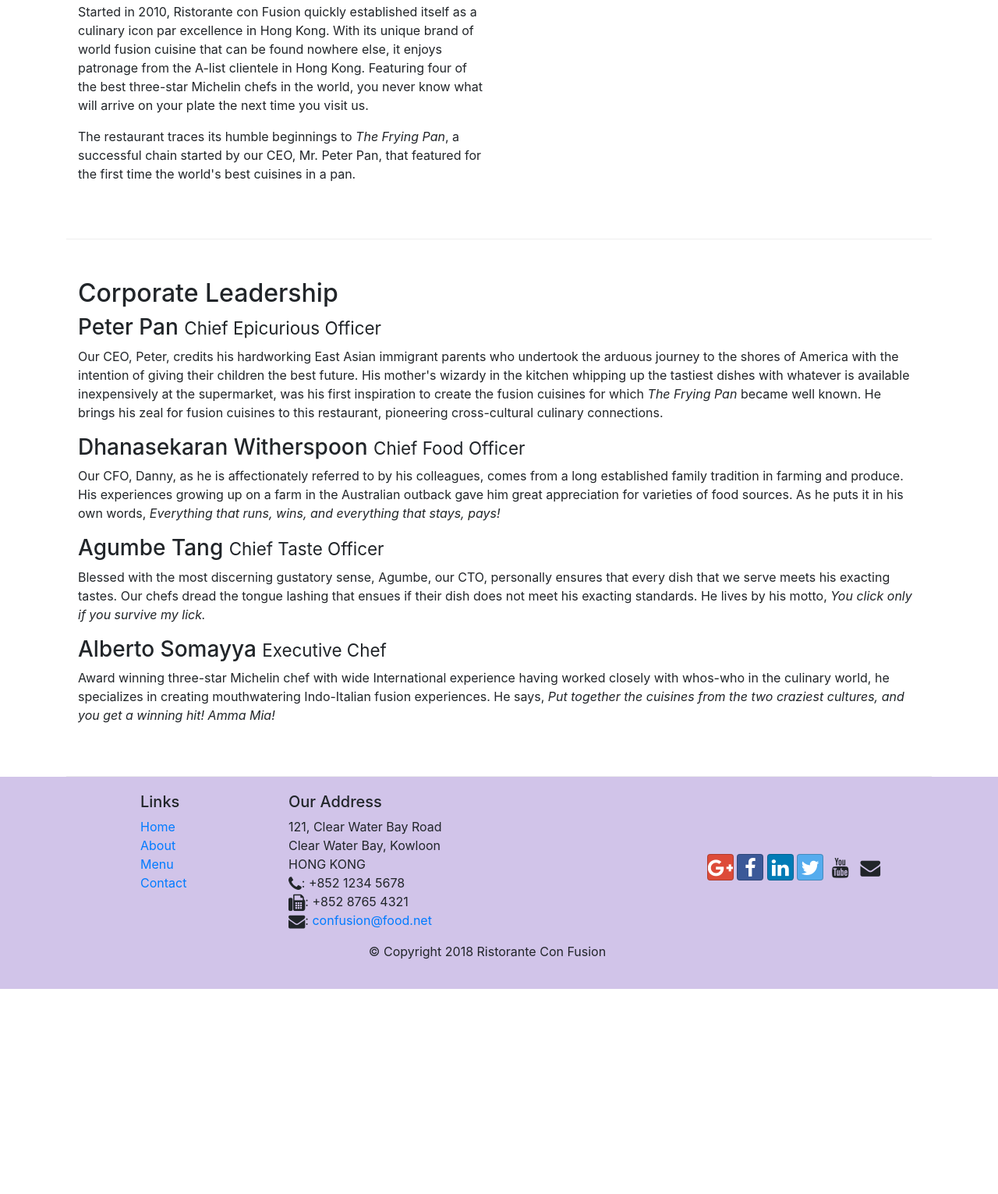
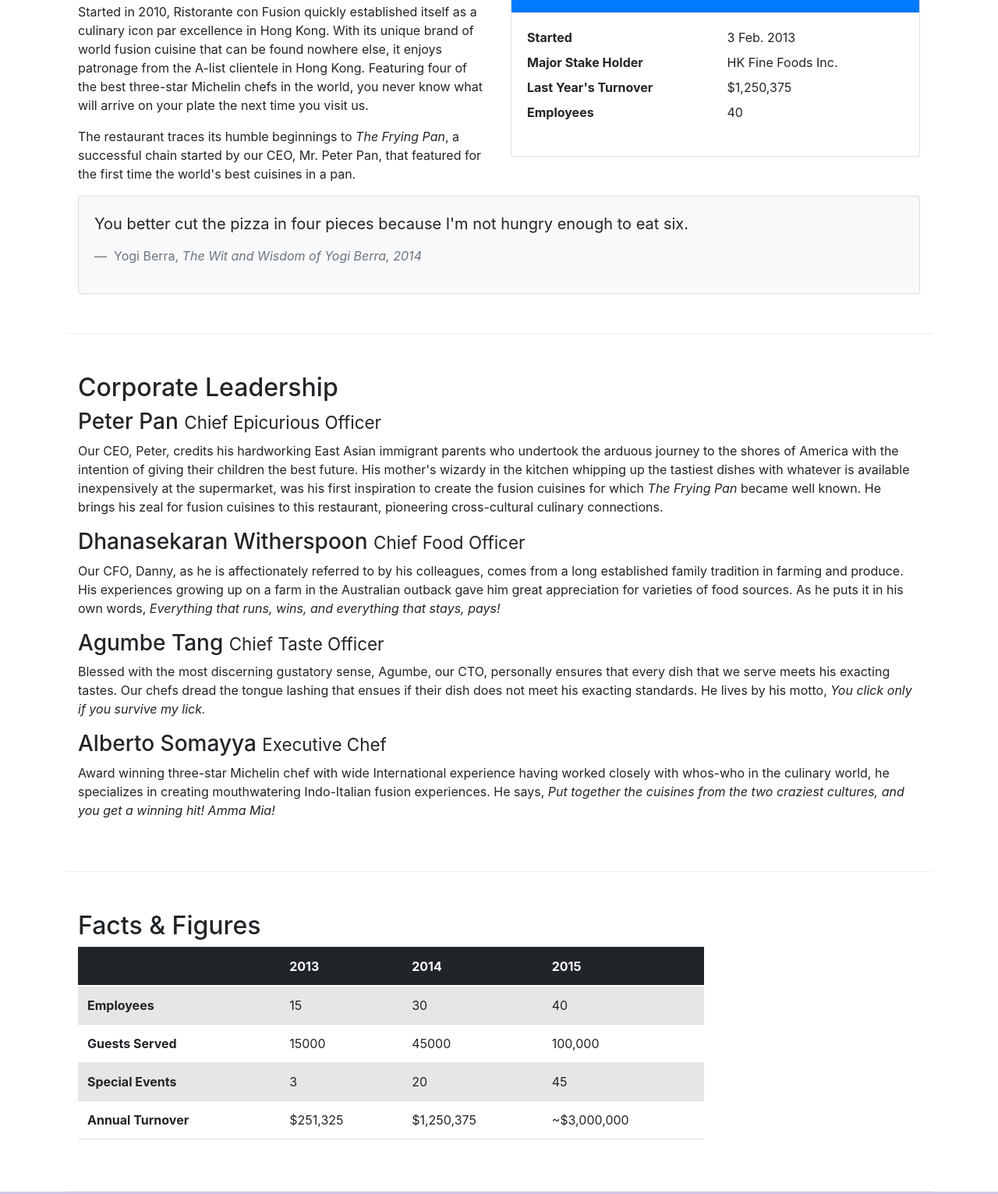
Before and after one commit to sabbamonte/conFusion, a website: page aboutus.html in a window 1280 px wide. Shown: the part 559-2090 px from the top of the page at 78% size. Before the commit the page ends 1827 px from the top, so only its background shows below. Drawn offline with nearby package versions, Linux system fonts and the light colour scheme.

Commit message:
imaged and media

```diff
--- a/aboutus.html
+++ b/aboutus.html
@@ -25,7 +25,7 @@
             <button class="navbar-toggler" type="button" data-toggle="collapse" data-target="#Navbar">
                 <span class="navbar-toggler-icon"></span>
             </button>
-            <a class="navbar-brand mr-auto" href="./index.html">Ristorante con Fusion</a>
+            <a class="navbar-brand mr-auto" href="./index.html"><img src="logo.png" height="30" widht="41"></a>
             <div class="collapse navbar-collapse" id="Navbar">
                 <ul class="navbar-nav mr-auto">
                     <li class="nav-item"><a class="nav-link" href="./index.html"><span class="fa fa-home fa-lg"></span>Home</a></li>
@@ -43,7 +43,8 @@
                     <h1>Ristorante con Fusion</h1>
                     <p>We take inspiration from the World's best cuisines, and create a unique fusion experience. Our lipsmacking creations will tickle your culinary senses!</p>
                 </div>
-                <div class="col-12 col-sm">
+                <div class="col-12 col-sm align-self-center">
+                    <img src="logo.png" class="img-fluid">
                 </div>
             </div>
         </div>
@@ -67,7 +68,34 @@
                 <p>Started in 2010, Ristorante con Fusion quickly established itself as a culinary icon par excellence in Hong Kong. With its unique brand of world fusion cuisine that can be found nowhere else, it enjoys patronage from the A-list clientele in Hong Kong.  Featuring four of the best three-star Michelin chefs in the world, you never know what will arrive on your plate the next time you visit us.</p>
                 <p>The restaurant traces its humble beginnings to <em>The Frying Pan</em>, a successful chain started by our CEO, Mr. Peter Pan, that featured for the first time the world's best cuisines in a pan.</p>
             </div>
-            <div>
+            <div class="col-sm">
+                <div class="card">
+                    <h3 class="card-header bg-primary text-white">Facts At a Glance</h3>
+                    <div class="card-body">
+                        <dl class="row">
+                            <dt class="col-6">Started</dt>
+                            <dd class="col-6">3 Feb. 2013</dd>
+                            <dt class="col-6">Major Stake Holder</dt>
+                            <dd class="col-6">HK Fine Foods Inc.</dd>
+                            <dt class="col-6">Last Year's Turnover</dt>
+                            <dd class="col-6">$1,250,375</dd>
+                            <dt class="col-6">Employees</dt>
+                            <dd class="col-6">40</dd>
+                        </dl>
+                    </div>
+                </div>
+            </div>
+            <div class="col-12">
+                <div class="card card-body bg-light">
+                    <blockquote class="blockquote">
+                        <p class="mb-0">You better cut the pizza in four pieces
+                            because I'm not hungry enough to eat six. </p>
+                        <br>
+                        <footer class="blockquote-footer"> Yogi Berra,
+                            <cite title="Source Title">The Wit and Wisdom of Yogi Berra, 2014</cite>
+                        </footer>
+                    </blockquote>
+                </div>
             </div>
         </div>
 
@@ -85,7 +113,52 @@
                 <p class="d-none d-sm-block">Award winning three-star Michelin chef with wide International experience having worked closely with whos-who in the culinary world, he specializes in creating mouthwatering Indo-Italian fusion experiences. He says, <em>Put together the cuisines from the two craziest cultures, and you get a winning hit! Amma Mia!</em></p>
             </div>
        </div>
+       <div class="row row-content">
+           <div class="col-12 col-sm-9">
+               <h2>Facts &amp; Figures</h2>
+               <div class="table-responsive">
+                <table class="table table-striped">
+                    <thead class="thead-dark">
+                        <tr>
+                            <th>&nbsp;</th>
+                            <th>2013</th>
+                            <th>2014</th>
+                            <th>2015</th>
+                        </tr>
+                    </thead>
+                    <tbody>
+                        <tr>
+                            <th>Employees</th>
+                            <td>15</td>
+                            <td>30</td>
+                            <td>40</td>
+                        </tr>
+                        <tr>
+                            <th>Guests Served</th>
+                            <td>15000</td>
+                            <td>45000</td>
+                            <td>100,000</td>
+                        </tr>
+                        <tr>
+                            <th>Special Events</th>
+                            <td>3</td>
+                            <td>20</td>
+                            <td>45</td>
+                        </tr>
+                        <tr>
+                            <th>Annual Turnover</th>
+                            <td>$251,325</td>
+                            <td>$1,250,375</td>
+                            <td>~$3,000,000</td>
+                        </tr>
+                    </tbody>
+                </table>
+            </div>
+           </div>
+           <div class="col-12 col-sm-3">
 
+           </div>
+       </div>
     </div>
 
     <footer class="footer">
```
Also changed, not shown: contactus.html (+2 -1 lines), index.html (+17 -6 lines), alberto.png (added), buffet.png (added), logo.png (added), uthappizza.png (added).
